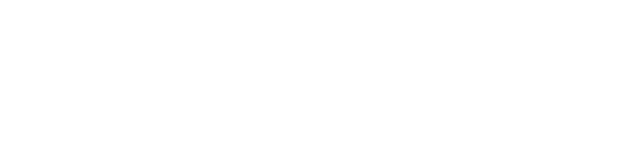
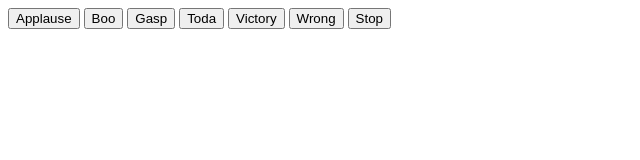
Before and after one commit to acciojob/Soundbar-Karansayambar, a website: page main.html in a window 1280 px wide. Shown: the whole page, without its empty margins (0-640 px from the left). Drawn offline with Linux system fonts and the light colour scheme.

Commit message:
created a submission

```diff
--- a/main.html
+++ b/main.html
@@ -8,9 +8,16 @@
 
 <body>
 	<!-- the entire body must be written by student -->
+	<div id="buttons" class="soundbar">
+        <button class="btn" onclick="playSound('applause.mp3')">Applause</button>
+        <button class="btn" onclick="playSound('boo.mp3')">Boo</button>
+        <button class="btn" onclick="playSound('gasp.mp3')">Gasp</button>
+        <button class="btn" onclick="playSound('toda.mp3')">Toda</button>
+        <button class="btn" onclick="playSound('victory.mp3')">Victory</button>
+        <button class="btn" onclick="playSound('wrong.mp3')">Wrong</button>
+        <button class="stop" onclick="stopAllSounds()">Stop</button>
+    </div>
     <script type="text/javascript" src="./script.js">
 </script>
-
 </body>
-
 </html>
--- a/script.js
+++ b/script.js
@@ -1 +1,15 @@
 //your JS code here. If required.
+function playSound(sound) {
+    const audio = new Audio(`sounds/${sound}`);
+    audio.play();
+}
+
+function playMusic(music) {
+    const audio = new Audio(`sounds/${music}`);
+    audio.play();
+}
+
+function stopAllSounds() {
+    const allSounds = document.querySelectorAll('audio');
+    allSounds.forEach(sound => sound.pause());
+}
```
